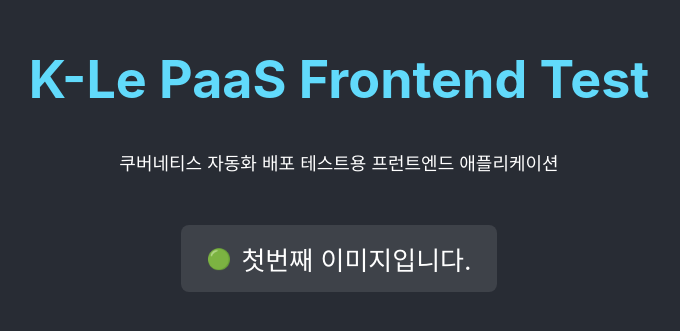
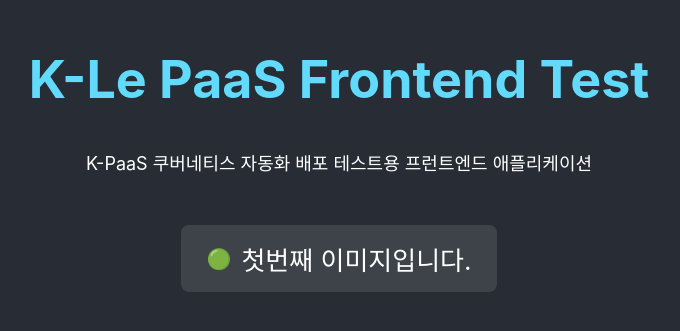
Before and after one commit to K-Le-PaaS/test03, a React (Create React App) app: page / in a window 1280 px wide. Shown: the part 267-598 px from the top of the page, without its empty margins (301-981 px from the left). Built offline with nearby package versions, Linux system fonts and the light colour scheme; the HTML template or start-up script is replaced by a standard one.

Commit message:
첫번째 커밋입니다.

```diff
--- a/src/App.js
+++ b/src/App.js
@@ -6,7 +6,7 @@ function App() {
     <div className="App">
       <header className="App-header">
         <h1>K-Le PaaS Frontend Test</h1>
-        <p>쿠버네티스 자동화 배포 테스트용 프런트엔드 애플리케이션</p>
+        <p>K-PaaS 쿠버네티스 자동화 배포 테스트용 프런트엔드 애플리케이션</p>
         <div className="status">
           <span className="status-indicator">🟢</span>
           <span>첫번째 이미지입니다.</span>
```
